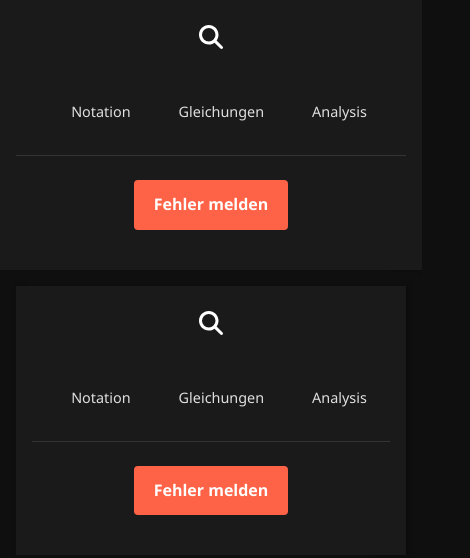
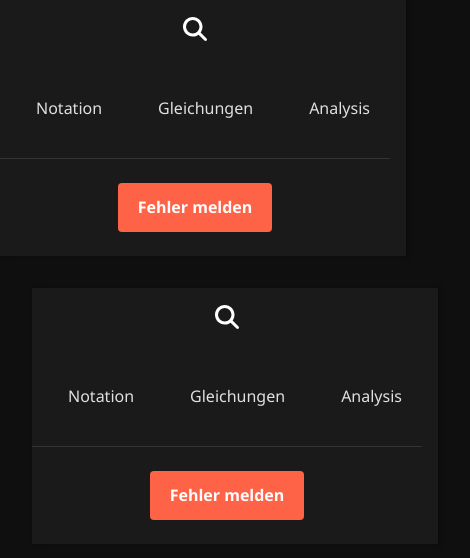
Before and after one commit to OfficerYoda/mathe-zusammenfassung-vue, a Vue app: page / in a window 390 px wide. Shown: the top 558 px of the page, 470 px wide, since content can reach past the window. Built offline with nearby package versions, Linux system fonts and the light colour scheme.

Commit message:
dynamic size of sidebar

```diff
--- a/src/views/App.vue
+++ b/src/views/App.vue
@@ -1,6 +1,6 @@
 <template>
   <div id="app-layout">
-    <aside class="sidebar">
+    <aside class="sidebar" ref="sidebarRef">
       <div class="sidebar-top-section">
         <div class="search-icon-wrapper">
           <button class="search-button">
@@ -30,11 +30,17 @@
         <router-view></router-view>
       </div>
     </main>
+    <div class="right-placeholder">
+      <!-- Placeholder for future subchapter overview -->
+      <div class="placeholder-content">
+        <span>Subchapter Overview (coming soon)</span>
+      </div>
+    </div>
   </div>
 </template>
 
 <script lang="ts">
-import {defineComponent, ref} from 'vue';
+import {defineComponent, ref, onMounted, onBeforeUnmount} from 'vue';
 import ContentSection from '../components/ContentSection.vue';
 import InfoBox from '../components/InfoBox.vue';
 import MathDisplay from '../components/MathDisplay.vue';
@@ -54,7 +60,28 @@ export default defineComponent({
       {name: 'Gleichungen', path: '/gleichungen'},
       {name: 'Analysis', path: '/analysis'},
     ]);
-    return {chapters};
+    const sidebarRef = ref<HTMLElement|null>(null);
+
+    // Prevent scroll events on sidebar
+    const preventScroll = (e: Event) => {
+      e.preventDefault();
+    };
+
+    onMounted(() => {
+      if (sidebarRef.value) {
+        sidebarRef.value.addEventListener('wheel', preventScroll, { passive: false });
+        sidebarRef.value.addEventListener('touchmove', preventScroll, { passive: false });
+      }
+    });
+
+    onBeforeUnmount(() => {
+      if (sidebarRef.value) {
+        sidebarRef.value.removeEventListener('wheel', preventScroll);
+        sidebarRef.value.removeEventListener('touchmove', preventScroll);
+      }
+    });
+
+    return {chapters, sidebarRef};
   }
 });
 </script>
@@ -71,42 +98,64 @@ body {
 
 /* --- NEW LAYOUT STYLES --- */
 #app-layout {
-  /* Remove flex, use block layout for fixed sidebar */
-  display: block;
+  display: flex;
+  flex-direction: row;
   min-height: 100vh;
 }
 
 .sidebar {
-  width: 250px;
+  width: 15vw;
+  min-width: 180px;
+  max-width: 320px;
   background-color: #1a1a1a;
   color: #e0e0e0;
-  padding-top: 1rem;
+  padding-top: 0.5rem;
   padding-right: 1rem;
   display: flex;
   flex-direction: column;
   justify-content: space-between;
   box-shadow: 2px 0 5px rgba(0, 0, 0, 0.3);
   flex-shrink: 0;
-  position: fixed;
+  position: relative;
   left: 0;
   top: 0;
   height: 100vh;
   overflow: hidden; /* Prevent sidebar from scrolling */
+  /* Prevent keyboard scroll (tab/arrow) and pointer scroll */
+  overscroll-behavior: contain;
+  /* Prevent touch scrolling on mobile */
+  touch-action: none;
   z-index: 100;
 }
 
 .content-area {
-  margin-left: 250px; /* Offset by sidebar width */
+  width: 70vw;
+  min-width: 300px;
+  max-width: 100vw;
   padding: 2rem;
   background-color: #0f0f0f;
   overflow-y: auto;
   height: 100vh;
 }
 
-#app-container {
-  max-width: 100%; /* Adjust if your content still needs a max-width within this area */
-  margin: 0 auto;
-  padding: 0; /* Remove padding here if content-area already has it */
+.right-placeholder {
+  width: 15vw;
+  min-width: 180px;
+  max-width: 320px;
+  background: #181818;
+  border-left: 1px solid #222;
+  height: 100vh;
+  display: flex;
+  align-items: center;
+  justify-content: center;
+}
+
+.placeholder-content {
+  color: #888;
+  font-size: 1.1rem;
+  text-align: center;
+  padding: 1rem;
+  opacity: 0.7;
 }
 
 /* --- SIDEBAR COMPONENT STYLES --- */
@@ -262,24 +311,38 @@ ul.math-list li::before {
 }
 
 /* Responsive adjustments for smaller screens */
+@media (max-width: 900px) {
+  .right-placeholder {
+    display: none;
+  }
+
+  .content-area {
+    width: 64vw;
+  }
+}
+
 @media (max-width: 768px) {
   #app-layout {
-    flex-direction: column; /* Stack sidebar and content vertically */
+    flex-direction: column;
   }
 
   .sidebar {
     position: static;
-    width: 100%; /* Full width sidebar */
-    height: auto; /* Height adapts to content */
-    padding: 1rem;
-    order: -1; /* Place sidebar on top when stacked */
-    z-index: auto;
+    width: 100%;
+    max-width: none;
+    height: auto;
+    order: -1;
   }
 
   .sidebar-top-section {
     display: flex;
     flex-direction: column;
-    align-items: center; /* Center items horizontally when sidebar is full width */
+    align-items: center;
+  }
+
+  .sidebar-bottom-section {
+    margin-top: 1.5rem;
+    align-items: center;
   }
 
   .chapter-navigation {
@@ -298,21 +361,16 @@ ul.math-list li::before {
     margin-bottom: 0; /* Remove vertical margin */
   }
 
-  .chapter-link {
-    padding: 0.5rem 0.75rem; /* Smaller padding for smaller links */
-    font-size: 0.9rem;
-  }
-
-  .sidebar-bottom-section {
-    margin-top: 1.5rem; /* Add some space if it's not pushed by auto-margin */
-    text-align: center;
-  }
-
   .content-area {
-    margin-left: 0;
+    width: 100%;
+    margin: 1rem;
     padding: 1rem;
     height: auto;
     overflow-y: visible;
   }
+
+  .right-placeholder {
+    display: none;
+  }
 }
 </style>
```
